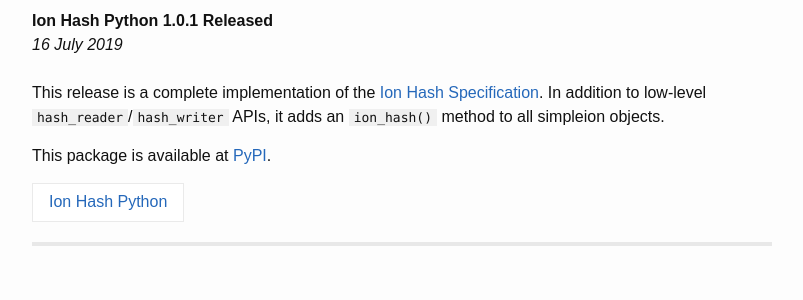
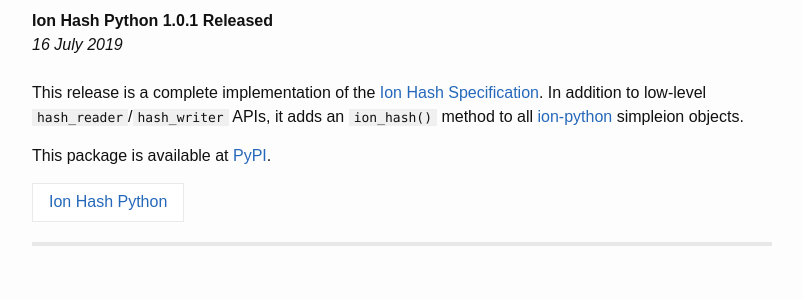
Before and after one commit to amazon-ion/ion-hash, a Jekyll site: the page built from _posts/2019-07-16-ion-hash-python-1_0_1-released.md, in a window 1280 px wide. Shown: the part 159-459 px from the top of the page, without its empty margins (238-1041 px from the left). Built offline with Jekyll 4.4.1, drawn with Linux system fonts in a browser that asks for light colours.

Commit message:
clarifies 'simpleion objects' to be part of ion-python

```diff
--- a/_posts/2019-07-16-ion-hash-python-1_0_1-released.md
+++ b/_posts/2019-07-16-ion-hash-python-1_0_1-released.md
@@ -4,7 +4,7 @@ title: "Ion Hash Python 1.0.1 Released"
 date: 2019-07-16
 categories: news
 ---
-This release is a complete implementation of the [Ion Hash Specification](https://amzn.github.io/ion-hash/docs/spec.html). In addition to low-level `hash_reader`/`hash_writer` APIs, it adds an `ion_hash()` method to all simpleion objects.
+This release is a complete implementation of the [Ion Hash Specification](https://amzn.github.io/ion-hash/docs/spec.html). In addition to low-level `hash_reader`/`hash_writer` APIs, it adds an `ion_hash()` method to all [ion-python](https://github.com/amzn/ion-python) simpleion objects.
 
 This package is available at [PyPI](https://pypi.org/project/ionhash/).
 
```
